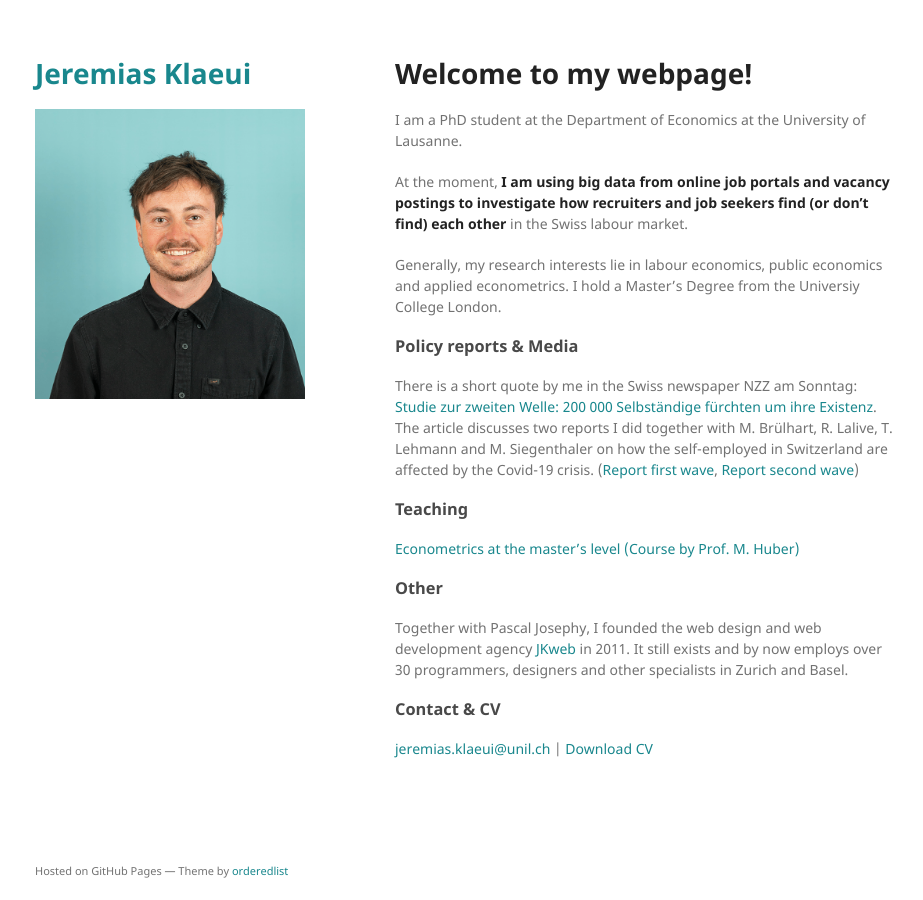
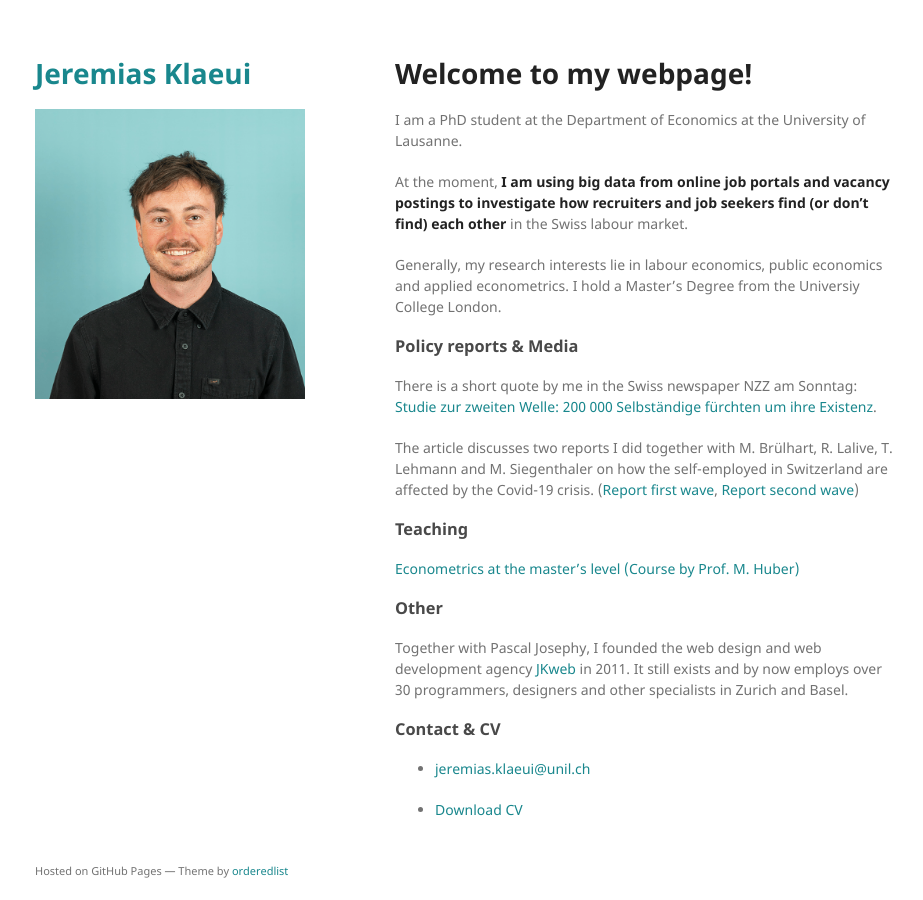
Before and after one commit to jklaeui/jklaeui.github.io, a Jekyll site: the page built from index.md, in a window 1280 px wide. Shown: the whole page, without its empty margins (175-1098 px from the left). Built offline with Jekyll 4.4.1, drawn with Linux system fonts in a browser that asks for light colours; our own code applies the rules of GitHub Pages for plain Markdown files; the repository's description, which GitHub fills in, is left out; part of the change alters nothing that is shown.

Commit message:
Update index.md

```diff
--- a/index.md
+++ b/index.md
@@ -8,7 +8,9 @@ Generally, my research interests lie in labour economics, public economics and a
 
 ### Policy reports & Media
 
-There is a short quote by me in the Swiss newspaper NZZ am Sonntag: [Studie zur zweiten Welle: 200 000 Selbständige fürchten um ihre Existenz](https://nzzas.nzz.ch/wirtschaft/zweite-welle-viele-selbstaendige-fuerchten-um-ihre-existenz-ld.1589295). The article discusses two reports I did together with M. Brülhart, R. Lalive, T. Lehmann and M. Siegenthaler on how the self-employed in Switzerland are affected by the Covid-19 crisis. ([Report first wave](https://e4s.center/document/second-wave-swiss-self-employed-dealing-with-the-covid-19-confinement/),  [Report second wave](https://docs.google.com/viewer?a=v&pid=sites&srcid=ZGVmYXVsdGRvbWFpbnxzaWVnZW50aGFsZXJtaWNoYWVsfGd4OjNkOTIxNDdmODBkZGVhMmI))
+There is a short quote by me in the Swiss newspaper NZZ am Sonntag: [Studie zur zweiten Welle: 200 000 Selbständige fürchten um ihre Existenz](https://nzzas.nzz.ch/wirtschaft/zweite-welle-viele-selbstaendige-fuerchten-um-ihre-existenz-ld.1589295).
+
+The article discusses two reports I did together with M. Brülhart, R. Lalive, T. Lehmann and M. Siegenthaler on how the self-employed in Switzerland are affected by the Covid-19 crisis. ([Report first wave](https://e4s.center/document/second-wave-swiss-self-employed-dealing-with-the-covid-19-confinement/),  [Report second wave](https://docs.google.com/viewer?a=v&pid=sites&srcid=ZGVmYXVsdGRvbWFpbnxzaWVnZW50aGFsZXJtaWNoYWVsfGd4OjNkOTIxNDdmODBkZGVhMmI))
 
 ### Teaching
 
@@ -19,4 +21,6 @@ There is a short quote by me in the Swiss newspaper NZZ am Sonntag: [Studie zur
 Together with Pascal Josephy, I founded the web design and web development agency [JKweb](https://jkweb.ch/) in 2011. It still exists and by now employs over 30 programmers, designers and other specialists in Zurich and Basel.
 
 ### Contact & CV
-<jeremias.klaeui@unil.ch> | [Download CV](cv_klaeui.pdf)
+* <jeremias.klaeui@unil.ch>
+
+* [Download CV](cv_klaeui.pdf)
```
